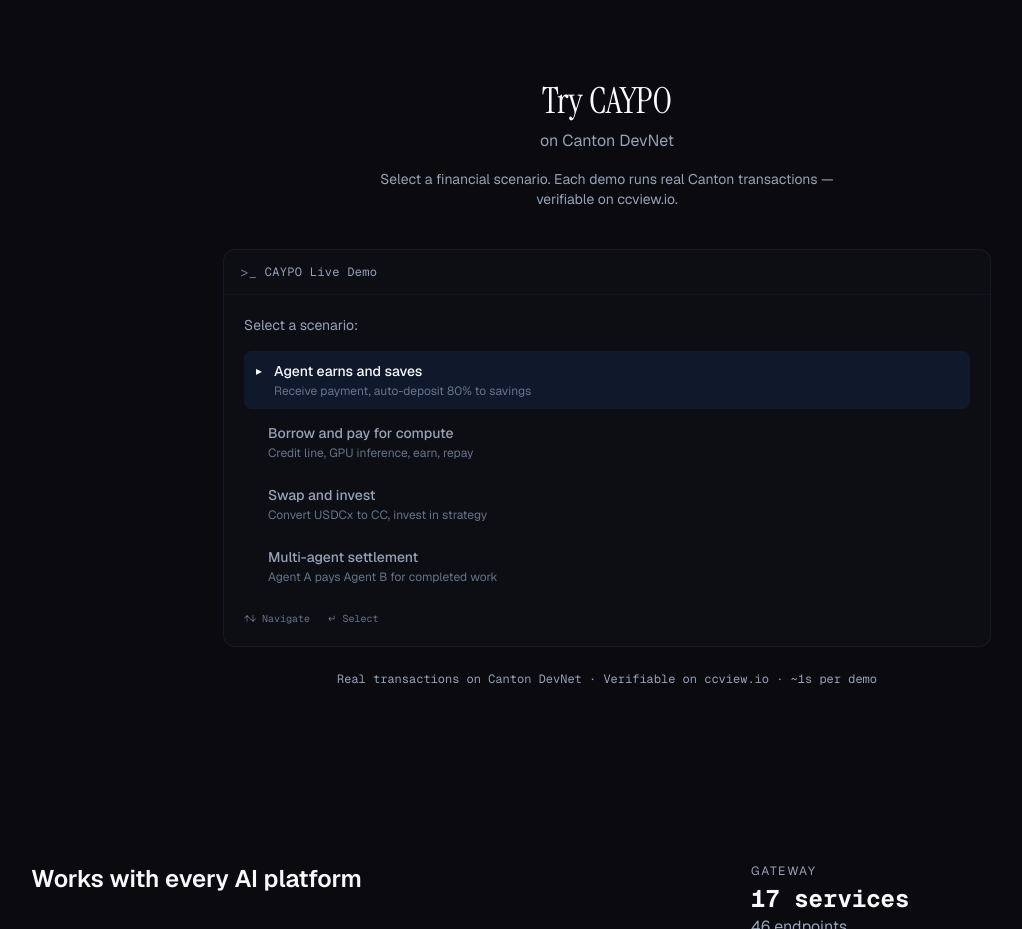
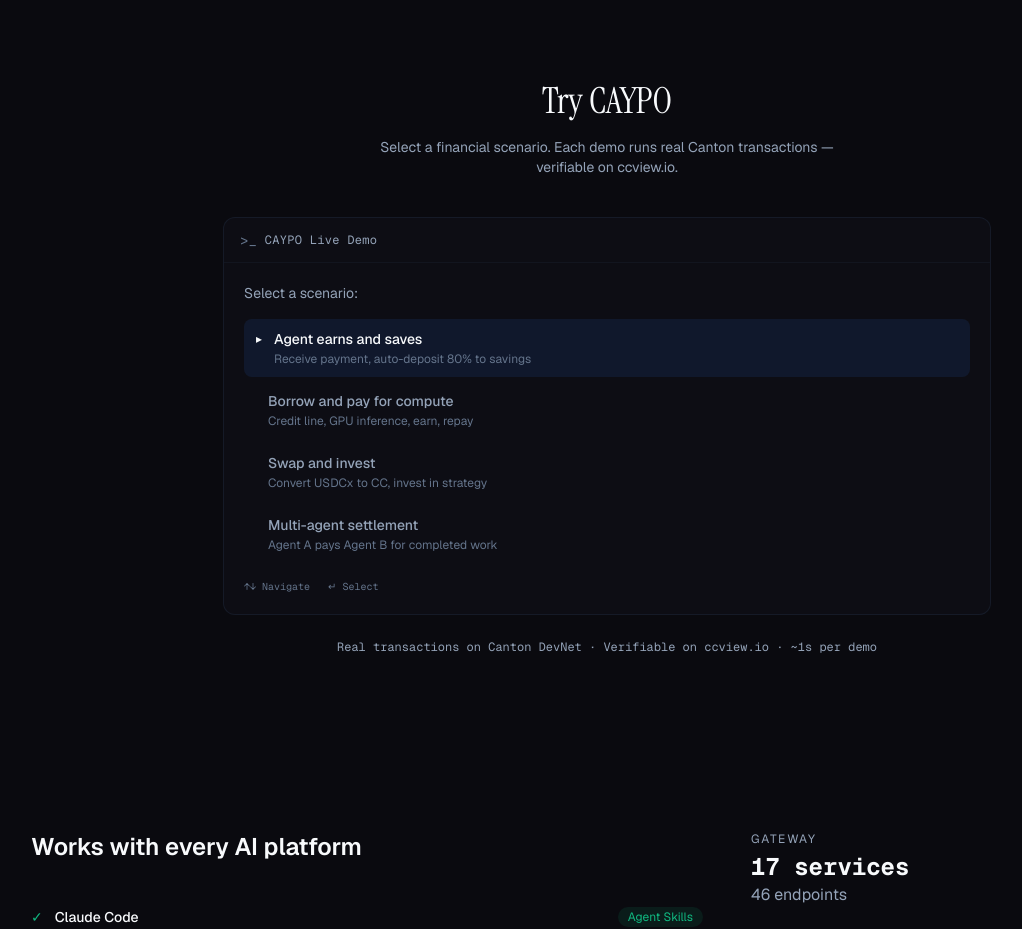
Before and after one commit to anilkaracay/Caypo, a Next.js app in the folder apps/web/: page / in a window 1280 px wide. Shown: the part 2600-3529 px from the top of the page, without its empty margins (33-1055 px from the left). Built offline with nearby package versions, Linux system fonts and the light colour scheme.

Commit message:
Remove Canton DevNet indicators from live demo

```diff
--- a/apps/web/src/app/page.tsx
+++ b/apps/web/src/app/page.tsx
@@ -24,9 +24,6 @@
             <h2 className="font-[family-name:var(--font-instrument-serif)] text-3xl md:text-4xl">
               Try CAYPO
             </h2>
-            <p className="text-muted mt-2">
-              on Canton DevNet
-            </p>
             <p className="text-sm text-muted mt-4 max-w-lg mx-auto">
               Select a financial scenario. Each demo runs real Canton transactions — verifiable on ccview.io.
             </p>
--- a/apps/web/src/components/LiveDemo.tsx
+++ b/apps/web/src/components/LiveDemo.tsx
@@ -20,13 +20,6 @@
           </div>
 
           <div className="flex items-center gap-3">
-            {selectedScenario !== null && (
-              <div className="flex items-center gap-1.5">
-                <span className="w-1.5 h-1.5 rounded-full bg-[#22C55E] animate-pulse" />
-                <span className="text-[#64748B] font-[family-name:var(--font-geist-mono)] text-[11px]">Canton DevNet</span>
-              </div>
-            )}
-
             {selectedScenario !== null && (
               <button
                 onClick={handleRestart}
```
